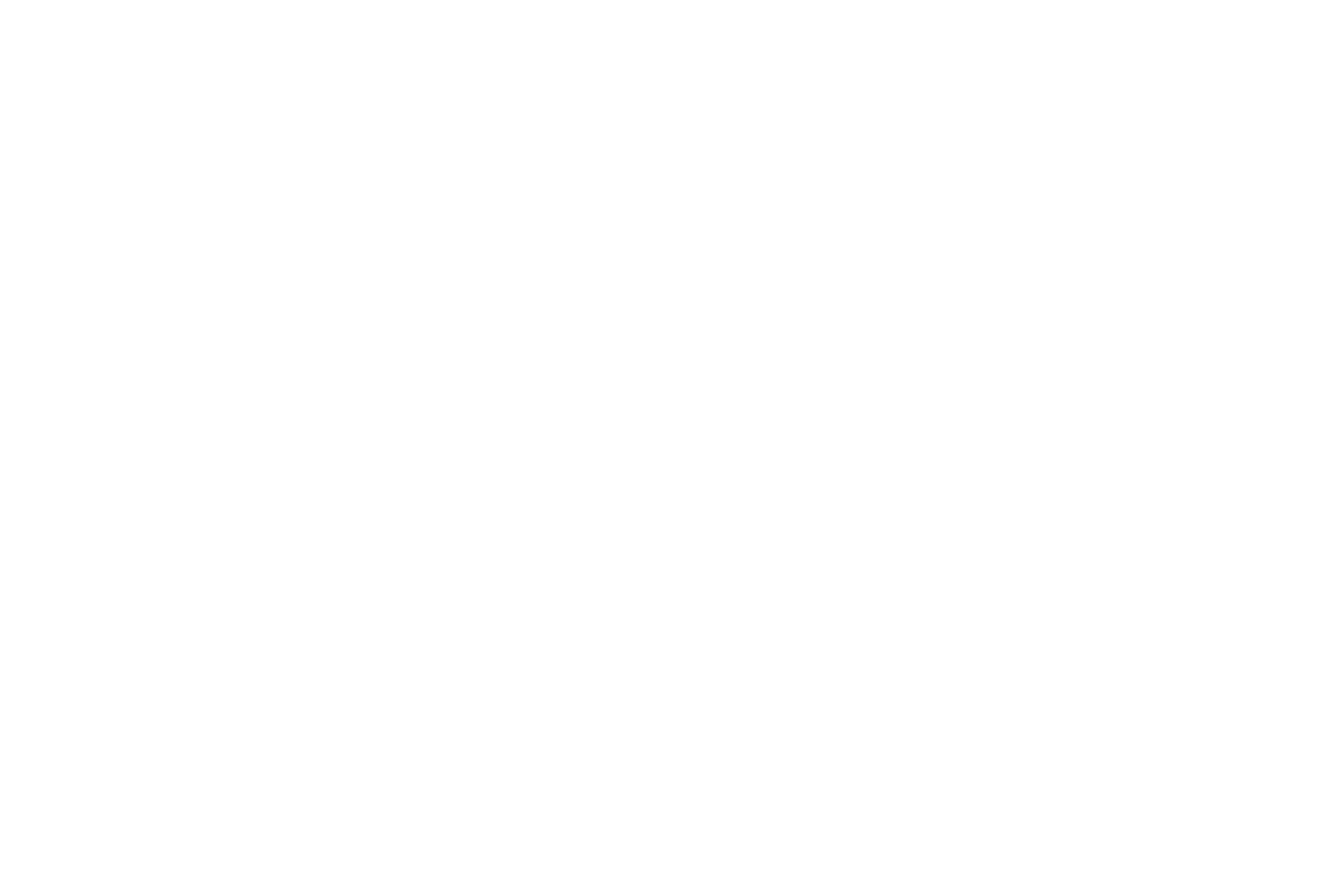
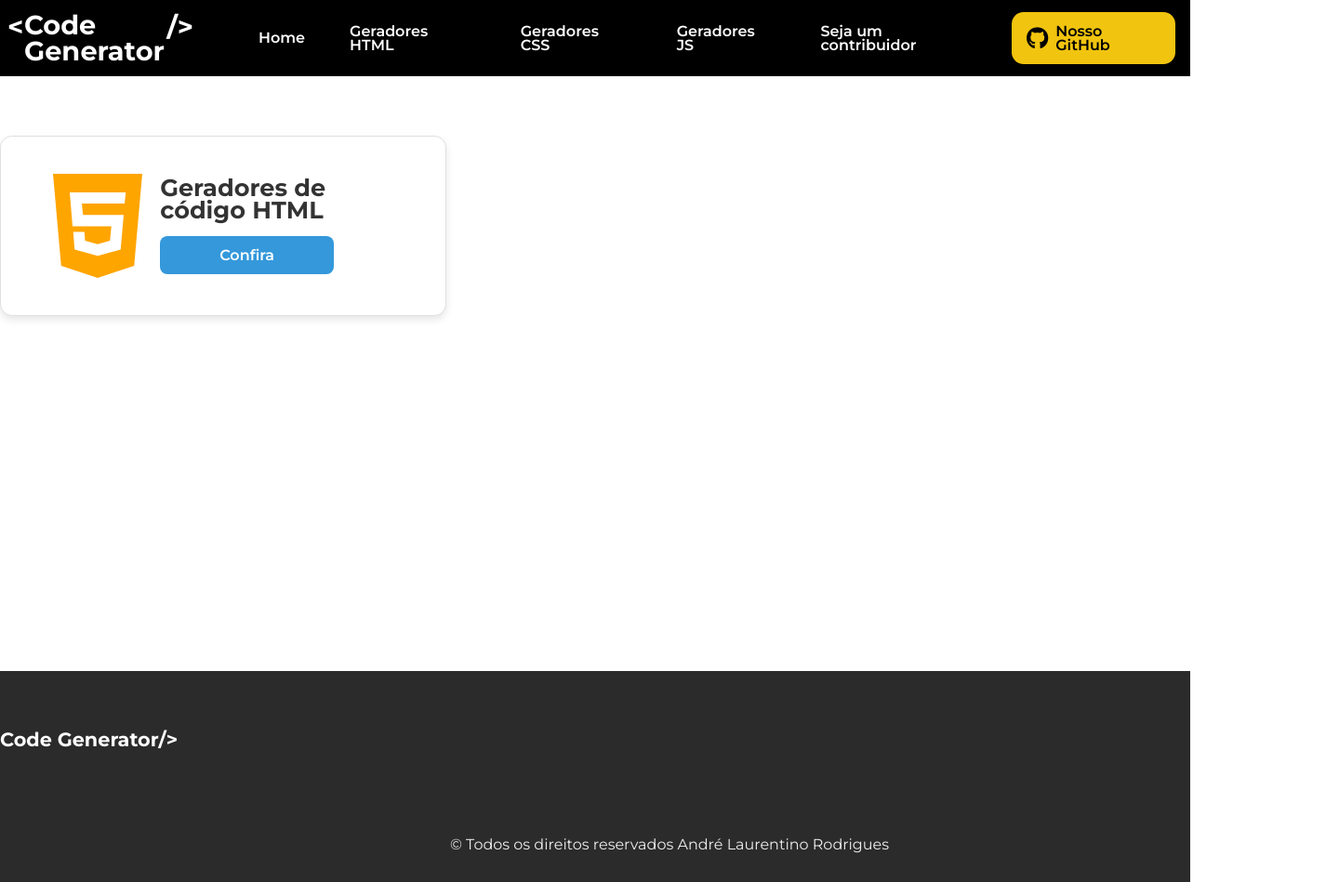
Before and after one commit to Andre-Rodrigues-Dev-Web/code-generator, a plain HTML site: page code-generator/index.html in a window 1280 px wide. Shown: the whole page at 93% size, 1440 px wide, since content can reach past the window. Before the commit the page ends 800 px from the top, so only its background shows below. Drawn offline with Linux system fonts and the light colour scheme.

Commit message:
feat: adicionada página home

```diff
--- /dev/null
+++ b/code-generator/assets/css/theme.scss
@@ -0,0 +1,310 @@
+//vars breakpoits
+$desktop: 48em;
+//vars colors
+$lightBlue: #3498db;
+$darkBlue: #2980b9;
+$lightYellow: #f1c40f;
+//vars fonts
+$archivo: "Archivo Black", sans-serif;
+$bebas: "Bebas Neue", sans-serif;
+$montserrat: "Montserrat", sans-serif;
+$nunito: "Nunito Sans", sans-serif;
+$newsreader: "Newsreader", serif;
+$roboto: "Roboto", sans-serif;
+$raleway: "Raleway", sans-serif;
+//reset
+* {
+  box-sizing: border-box;
+  font-family: $montserrat;
+  font-size: 100%;
+  line-height: 0.95em;
+  margin: 0;
+  padding: 0;
+  a,
+  a:hover {
+    text-decoration: none;
+  }
+  li {
+    list-style-type: none;
+  }
+  audio,
+  img,
+  iframe,
+  video {
+    display: inline-block;
+  }
+}
+
+//buttons
+.btn {
+  border-radius: 0.5em;
+  border: none;
+  display: inline-block;
+  font-size: 1em;
+  font-weight: 600;
+  margin-top: 0.98em;
+  padding: 1em 2em;
+  &_dark {
+    color: #fff;
+  }
+  &_clear {
+    color: #333;
+  }
+  &_blue {
+    background-color: $lightBlue;
+    &:hover {
+      background-color: $darkBlue;
+    }
+  }
+  @media (width >= $desktop) {
+    padding: 0.8em 4em;
+  }
+}
+
+//Grids
+.container {
+  margin: 0 auto;
+  width: 99%;
+  @media (width >= $desktop) {
+    width: 1440px;
+  }
+}
+
+@mixin column-width($columns) {
+  width: percentage($columns / 12);
+}
+
+@media (width >= $desktop) {
+  @for $i from 1 through 36 {
+    .col-#{$i} {
+      @include column-width($i);
+    }
+  }
+}
+
+.row {
+  display: flex;
+  flex-direction: column;
+  @media (width >= $desktop) {
+    flex-direction: row;
+  }
+}
+//logo
+.logo {
+  h1 {
+    a,
+    a:after,
+    a:before {
+      color: #fff;
+    }
+    a {
+      position: relative;
+      &:after,
+      &::before {
+        position: absolute;
+        top: 0.18em;
+      }
+      &:after {
+        content: "/>";
+      }
+      &:before {
+        content: "<";
+      }
+    }
+  }
+  @media (width >= $desktop) {
+    flex-direction: row;
+  }
+}
+
+//Card-home
+.card_home {
+  background-color: #fff;
+  border: 1px solid #e0e0e0;
+  border-radius: 0.8em;
+  display: flex;
+  flex-direction: column;
+  align-items: center;
+  gap: 1.2em;
+  padding: 1em 2em;
+  box-shadow: 0 4px 8px rgba(0, 0, 0, 0.1);
+  transition: transform 0.3s ease, box-shadow 0.3s ease;
+
+  &:hover {
+    transform: translateY(-5px);
+    box-shadow: 0 8px 16px rgba(0, 0, 0, 0.2);
+  }
+
+  &-icone {
+    .fa {
+      transition: color 0.3s ease;
+      &-brands {
+        font-size: 2.5em;
+        &.fa-html5{
+            color: orange;
+        }
+      }
+    }
+  }
+
+  &-text {
+    h2 {
+      font-size: 1.2em;
+      font-weight: bold;
+      color: #333;
+      text-align: center;
+      transition: color 0.3s ease;
+    }
+
+    p {
+      font-size: 1em;
+      color: #666;
+      text-align: center;
+    }
+  }
+
+  @media (width >= $desktop) {
+    flex-direction: row;
+    justify-content: space-between;
+    padding: 2em 3.5em;
+    align-items: center;
+
+    &-icone {
+      .fa {
+        &-brands{
+            font-size: 8em;
+        }
+      }
+    }
+
+    &-text {
+      h2 {
+        font-size: 1.6em;
+        text-align: left;
+      }
+
+      p {
+        font-size: 1.2em;
+        text-align: left;
+      }
+    }
+  }
+}
+
+//Sections
+.theme {
+  display: flex;
+  flex-direction: column;
+  .content {
+    min-height: 80svh;
+    .container {
+      padding: 4em 0;
+    }
+  }
+}
+
+//Topo
+.top {
+  background-color: #000;
+  &_container {
+    display: flex;
+    align-items: center;
+    justify-content: space-between;
+    padding: 0.8em 1em;
+    .logo {
+      h1 {
+        font-size: 2em;
+        a {
+          &:after {
+            right: -1.3rem;
+          }
+          &:before {
+            left: -0.85rem;
+          }
+        }
+      }
+    }
+    &--links {
+      display: none;
+      .links {
+        display: flex;
+        align-items: center;
+        flex-direction: column;
+        gap: 1em;
+        li {
+          padding: 0.8em 1em;
+          a {
+            color: #fff;
+            display: flex;
+            align-items: center;
+            gap: 0.5em;
+            font-weight: 600;
+          }
+          &:last-child {
+            background-color: $lightYellow;
+            border-radius: 0.8em;
+            a {
+              color: #000;
+            }
+          }
+        }
+      }
+    }
+    @media (width >= $desktop) {
+      .logo {
+        h1 {
+          font-size: 1.8em;
+          margin-left: 10px;
+          a {
+            &:after {
+              right: -31px;
+            }
+            &:before {
+              left: -18px;
+            }
+          }
+        }
+      }
+      &--links {
+        display: block;
+        .links {
+          flex-direction: row;
+          li {
+            a {
+              .fa-brands {
+                font-size: 1.5em;
+              }
+            }
+          }
+        }
+      }
+    }
+  }
+}
+
+//footer
+.rodape {
+  background-color: #2c2b2b;
+  color: #eee;
+  .container {
+    padding: 4em 0 2em 0;
+    .logo {
+      h1 {
+        font-size: 1.3em;
+        a {
+          &:after {
+            content: "/>";
+            right: -1.28rem;
+          }
+          &:before {
+            content: "<";
+            left: -0.75rem;
+          }
+        }
+      }
+    }
+  }
+  .copy {
+    text-align: center;
+  }
+}
--- a/code-generator/index.html
+++ b/code-generator/index.html
@@ -1,14 +1,104 @@
 <!DOCTYPE html>
 <html lang="en">
   <head>
-        <meta charset="UTF-8">
-        <meta name="viewport" content="width=device-width, initial-scale=1.0">
+    <meta charset="UTF-8" />
+    <meta name="viewport" content="width=device-width, initial-scale=1.0" />
     <!--SEO-->
     <title>Code Generator</title>
     <!--metas tags-->
+    <meta
+      name="description"
+      content="Geradores código para agilizar o processo de construção de seu projetinho. Use a vontade é grátis."
+    />
+    <meta
+      name="keywords"
+      content="gerador html, gerador css, gerador javascript"
+    />
+    <meta name="author" content="André Laurentino Rodrigues" />
     <!--css-->
+    <link rel="stylesheet" href="assets/css/theme.css" />
+    <!--fontes-->
+    <link rel="preconnect" href="https://fonts.googleapis.com" />
+    <link rel="preconnect" href="https://fonts.gstatic.com" crossorigin />
+    <link
+      href="https://fonts.googleapis.com/css2?family=Archivo+Black&family=Bebas+Neue&family=Inter:wght@100..900&family=Manrope:wght@200..800&family=Montserrat:ital,wght@0,100..900;1,100..900&family=Newsreader:ital,opsz,wght@0,6..72,200..800;1,6..72,200..800&family=Nunito+Sans:ital,opsz,wght@0,6..12,200..1000;1,6..12,200..1000&family=Raleway:ital,wght@0,100..900;1,100..900&family=Roboto:ital,wght@0,100;0,300;0,400;0,500;0,700;0,900;1,100;1,300;1,400;1,500;1,700;1,900&display=swap"
+      rel="stylesheet"
+    />
+    <!--fonte-icones-->
+    <link
+      rel="stylesheet"
+      href="https://cdnjs.cloudflare.com/ajax/libs/font-awesome/6.6.0/css/all.min.css"
+      integrity="sha512-Kc323vGBEqzTmouAECnVceyQqyqdsSiqLQISBL29aUW4U/M7pSPA/gEUZQqv1cwx4OnYxTxve5UMg5GT6L4JJg=="
+      crossorigin="anonymous"
+      referrerpolicy="no-referrer"
+    />
   </head>
   <body>
-
+    <section class="theme">
+      <header class="top">
+        <div class="top_container">
+          <div class="logo">
+            <h1>
+              <a href="index.html">Code Generator</a>
+            </h1>
+          </div>
+          <nav class="top_container--links">
+            <ul class="links">
+              <li><a href="">Home</a></li>
+              <li><a href="">Geradores HTML</a></li>
+              <li><a href="">Geradores CSS</a></li>
+              <li><a href="">Geradores JS</a></li>
+              <li><a href="">Seja um contribuidor</a></li>
+              <li>
+                <a href=""><i class="fa-brands fa-github"></i> Nosso GitHub</a>
+              </li>
+            </ul>
+          </nav>
+        </div>
+      </header>
+      <main class="content">
+        <div class="container">
+          <div class="row">
+            <div class="col-4">
+              <div class="card_home">
+                <div class="card_home-icone">
+                  <i class="fa-brands fa-html5"></i>
+                </div>
+                <div class="card_home-text">
+                    <h2>Geradores de código HTML</h2>
+                    <a href="http://" class="btn btn_dark btn_blue">Confira</a>
+                </div>
+              </div>
+            </div>
+          </div>
+        </div>
+      </main>
+      <footer class="rodape">
+        <div class="container">
+          <div class="row">
+            <div class="col-4">
+              <div class="logo">
+                <h1>
+                  <a href="">Code Generator</a>
+                </h1>
+              </div>
+            </div>
+            <div class="col-4"></div>
+            <div class="col-4"></div>
+          </div>
+        </div>
+        <div class="copy">
+          <div class="container">
+            <div class="row">
+              <div class="col-12">
+                <p>
+                  &copy; Todos os direitos reservados André Laurentino Rodrigues
+                </p>
+              </div>
+            </div>
+          </div>
+        </div>
+      </footer>
+    </section>
   </body>
 </html>
```
Also changed, not shown: code-generator/assets/css/theme.css (added), 1 other file. Lines whose indentation alone changed are shown as unchanged.
